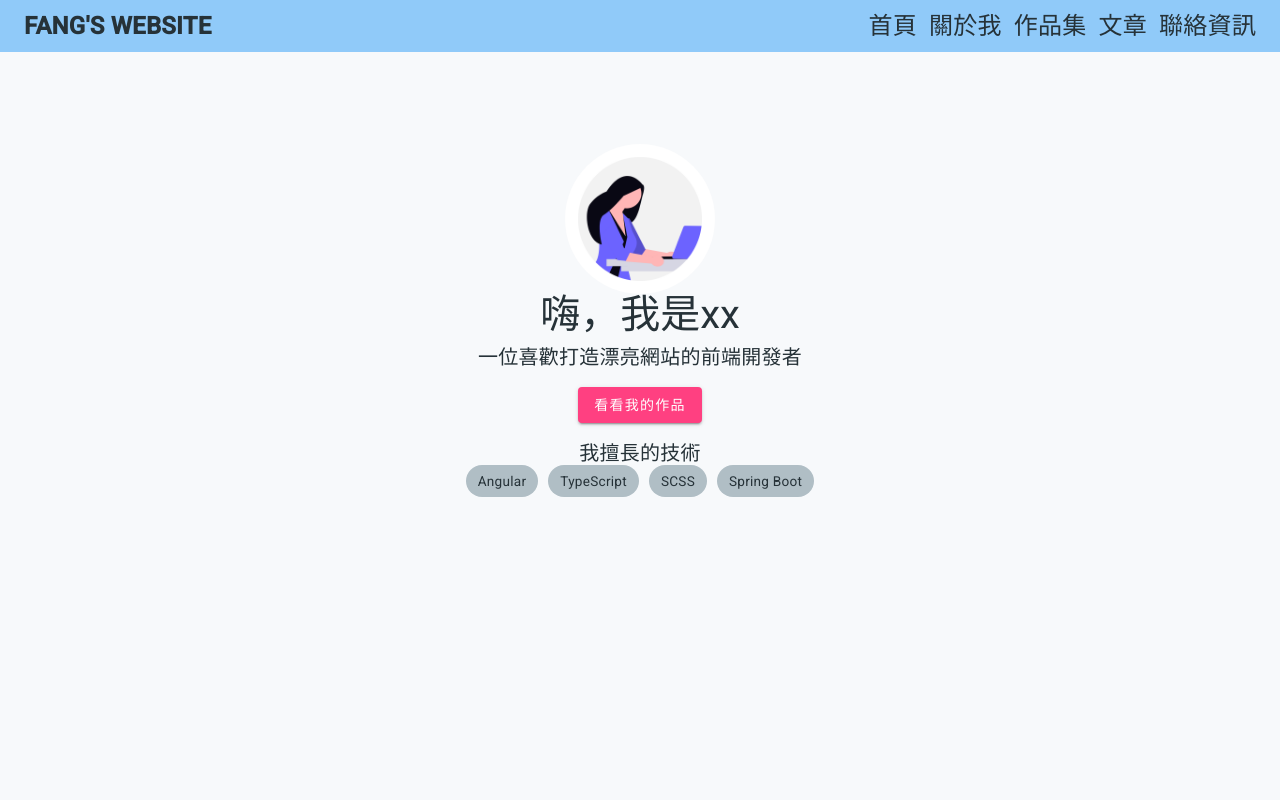
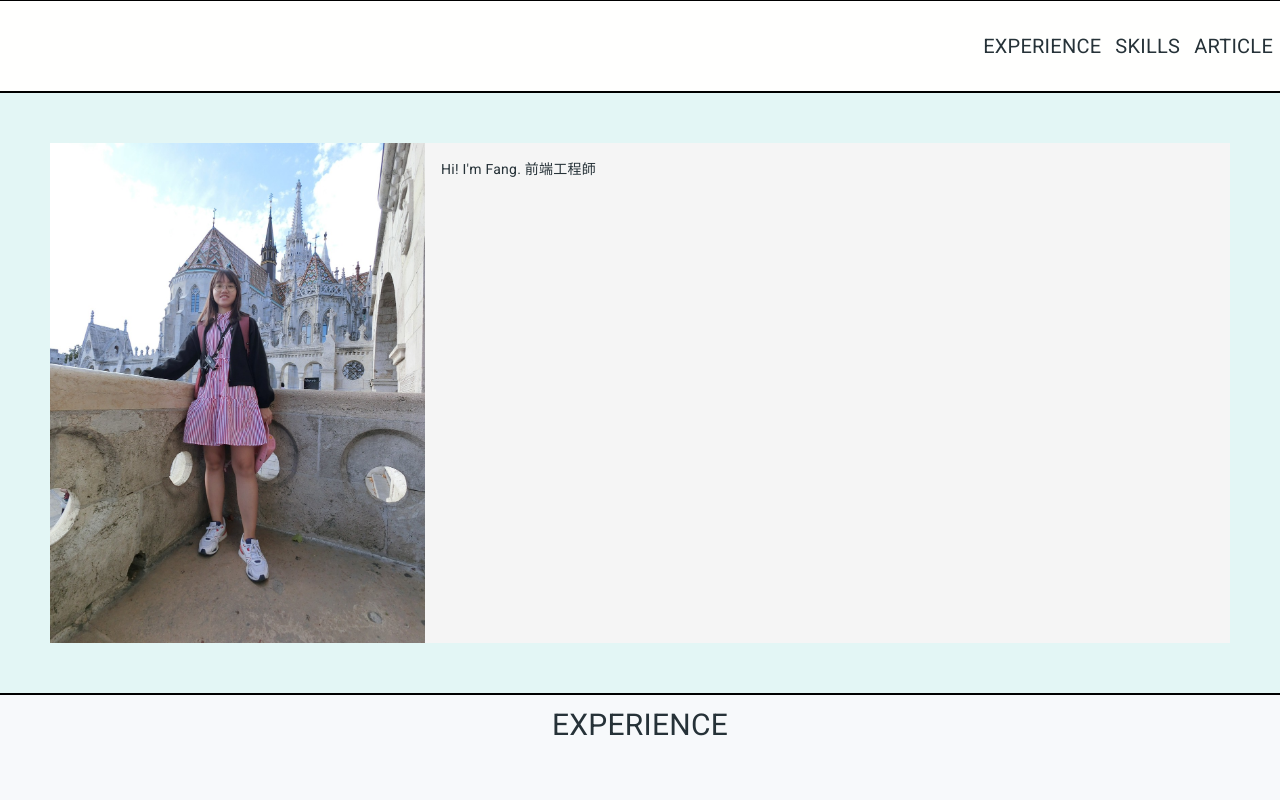
Before and after one commit to yufang0321/personal-website, an Angular app: page /home in a window 1280 px wide. Shown: the top 800 px of the page. Built offline with nearby package versions, Linux system fonts and the light colour scheme.

Commit message:
refactor: 重構首頁內容

```diff
--- a/src/app/app.component.html
+++ b/src/app/app.component.html
@@ -1,2 +1,2 @@
-<app-navbar></app-navbar>
+<!-- <app-navbar></app-navbar> -->
 <router-outlet></router-outlet>
--- a/src/app/pages/home/home.component.html
+++ b/src/app/pages/home/home.component.html
@@ -1,19 +1,39 @@
-<div class="hero">
-  <div class=" flex-center">
-      <img class="avatar" src="assets/avatar.png" alt="你的大頭照">
-      <h1>嗨，我是xx</h1>
-      <p class="subtitle">一位喜歡打造漂亮網站的前端開發者</p>
-      <button mat-raised-button color="accent" routerLink="/projects">看看我的作品</button>
-  </div>
-  <div class="skill-block flex-center">
-    <div class="flex-center">
-      <span class="skills-title">我擅長的技術</span>
+<div class="home-container">
+  <div class="navbar-container">
+    <div class="navbar-item">
+      <a (click)="scrollTo('experience')">EXPERIENCE</a>
     </div>
-    <div class="tags">
-      <span class="tag">Angular</span>
-      <span class="tag">TypeScript</span>
-      <span class="tag">SCSS</span>
-      <span class="tag">Spring Boot</span>
+    <!-- <div class="navbar-item">
+      <a (click)="scrollTo('education')">EDUCATION</a>
+    </div> -->
+    <div class="navbar-item">
+      <a (click)="scrollTo('skills')">SKILLS</a>
+    </div>
+    <div class="navbar-item">
+      <a (click)="scrollTo('article')">ARTICLE</a>
     </div>
   </div>
+  <div class="basic">
+    <div class="basic-content">
+      <div class="photo-wrapper">
+        <img src="assets/image/photo.jpg" alt="author-photo">
+      </div>
+      <div class="intro-text">
+        Hi! I'm Fang.
+        前端工程師
+      </div>
+    </div>
+  </div>
+  <div class="experience" id="experience">
+    <div class="title">EXPERIENCE</div>
+  </div>
+  <!-- <div class="education" id="education">
+    <div class="title">EDUCATION</div>
+  </div> -->
+  <div class="skills" id="skills">
+    <div class="title">SKILLS</div>
+  </div>
+  <div class="contact" id="article">
+    <div class="title">ARTICLE</div>
+  </div>
 </div>
--- a/src/app/pages/home/home.component.scss
+++ b/src/app/pages/home/home.component.scss
@@ -1,50 +1,101 @@
-.hero {
-    text-align: center;
-    padding: 80px 20px 40px;
+.home-container {
+  width: 100%;
+  display: flex;
+  flex-direction: column;
+  justify-content: center;
+  align-items: center;
+}
 
-    h1 {
-      font-size: 40px;
+.navbar-container {
+  background-color: #fffffe;
+  width: 100%;
+  border:1px solid black;
+  height: 90px;
+  display: flex;
+  flex-direction: row;
+  justify-content: right;
+  align-items: center;
+
+
+  .navbar-item{
+    font-size: 20px;
+    padding: 7px;
+
+    :hover {
+      background-color: #ffd803;
     }
 
-    .subtitle {
-      font-size: 20px;
-      margin-bottom: 20px;
+    a {
+      text-decoration: none;
+      color: inherit;
+      cursor: pointer;
+      transition: color 0.3s;
+    }
+  }
+}
+
+.basic {
+  width: 100%;
+  border:1px solid black;
+
+  .basic-content {
+    background-color: #e3f6f5;
+    display: flex;
+    justify-content: center;
+    align-items: stretch; // ✨ 讓兩個區塊高度一致
+    height: 500px; // 可依實際需要調整
+    padding: 50px;
+
+    .photo-wrapper {
+      flex: 0 0 auto;
+      height: 100%;
+      overflow: hidden;
+
+      img {
+        height: 100%;       // 高度填滿整個父層
+        width: auto;        // 保持原寬高比例
+        object-fit: cover;  // 視覺更美觀（可視情況用 contain）
+        display: block;
+      }
     }
 
-    .avatar {
-      width: 150px;
-      height: 150px;
-      border-radius: 50%;
-      object-fit: cover;
-    }
-
-    .flex-column-center {
-      display: flex;
-      flex-direction: column;
-      align-items: center;
-      justify-self: center;
-    }
-
-    .skills-title {
-      font-size: 20px;
-    }
-
-    .skill-block {
-      padding-top: 20px;
-    }
-
-    @media (max-width: 768px) {
-      h1 {
-        font-size: 28px;
-      }
-
-      .subtitle {
-        font-size: 16px;
-      }
-
-      .avatar {
-        width: 100px;
-        height: 100px;
-      }
+    .intro-text {
+      flex: 1;
+      padding: 16px;
+      background-color: #f5f5f5;
     }
   }
+}
+
+.title {
+  padding:20px;
+  font-size: 30px;
+  display: flex;
+  flex-direction: column;
+  justify-content: center;
+  align-items: center;
+}
+
+.experience {
+  width: 100%;
+  border:1px solid black;
+  height: 500px;
+}
+
+.education {
+  width: 100%;
+  border:1px solid black;
+  height: 500px;
+}
+
+.skills {
+  width: 100%;
+  border:1px solid black;
+  height: 500px;
+}
+
+.contact {
+  width: 100%;
+  border:1px solid black;
+  height: 500px;
+}
--- a/src/app/pages/home/home.component.ts
+++ b/src/app/pages/home/home.component.ts
@@ -7,4 +7,16 @@ import { Component } from '@angular/core';
 })
 export class HomeComponent {
 
+  constructor() {
+
+  }
+
+  /**
+   * 導航至該指定標題位置
+   * @param targetId
+   */
+  scrollTo(targetId: string): void {
+    const el = document.getElementById(targetId);
+    el?.scrollIntoView({ behavior: 'smooth' });
+  }
 }
```
Also changed, not shown: src/assets/image/photo.jpg (added), 1 other file (tests, documents, lock files or other folders).
